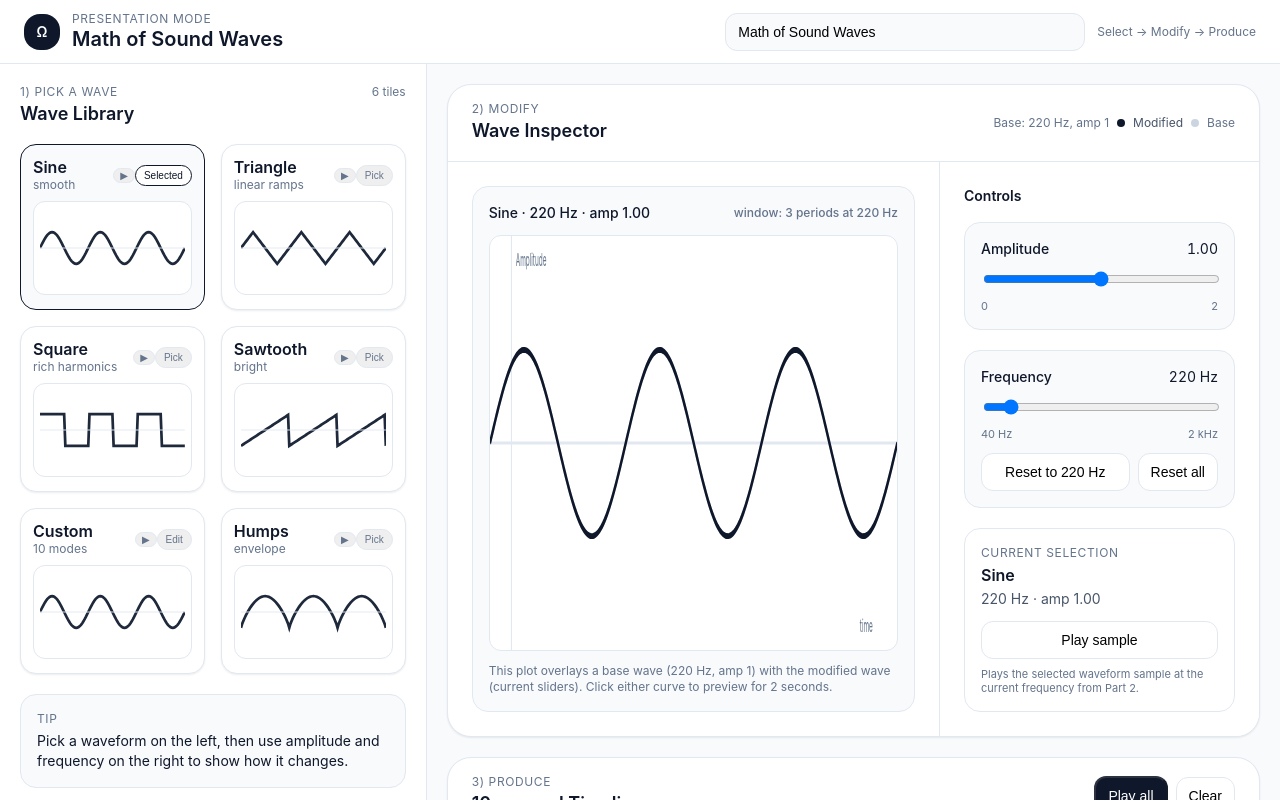
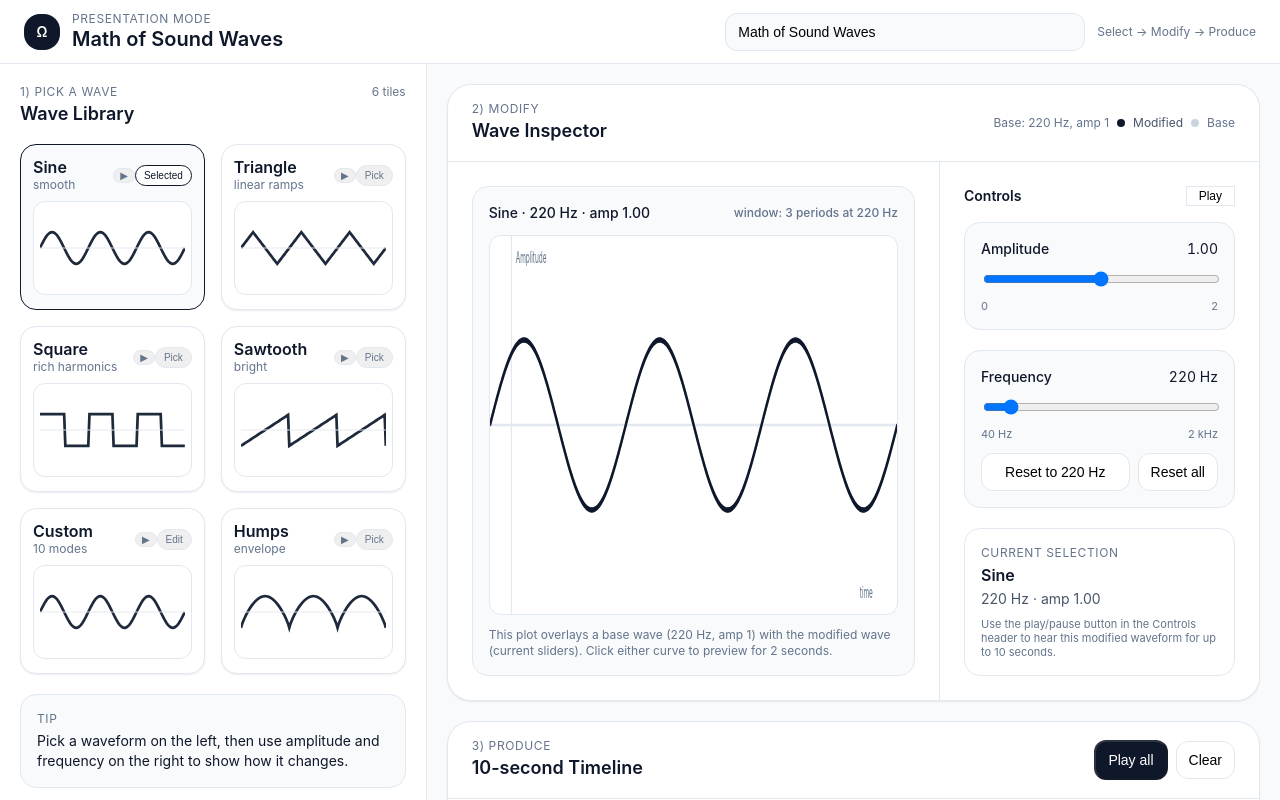
Before and after one commit to guraltsev/make_your_own_tune, a React (Vite) app: page / in a window 1280 px wide. Shown: the top 800 px of the page. Built offline with nearby package versions, Linux system fonts and the light colour scheme.

Commit message:
Add applet 2 play/pause control for 10-second preview

```diff
--- a/src/App.tsx
+++ b/src/App.tsx
@@ -547,7 +547,7 @@ export default function SoundWavesPresentationMockup() {
 
     const ctx = await ensureSynthNode();
     const g = masterGainRef.current;
-    const sampleParams = { freqHz, amp: 1.0, waveType, customModes };
+    const sampleParams = { freqHz, amp, waveType, customModes };
 
     if (g) {
       const now = ctx.currentTime;
@@ -560,7 +560,11 @@ export default function SoundWavesPresentationMockup() {
     }
 
     setPlaying("inspectorSample");
-  }, [customModes, ensureSynthNode, freqHz, playing, postParamsNow, stopPlayback, waveType]);
+
+    stopTimerRef.current = window.setTimeout(() => {
+      stopPlayback();
+    }, 10_000);
+  }, [amp, customModes, ensureSynthNode, freqHz, playing, postParamsNow, stopPlayback, waveType]);
 
   const playWaveTilePreview = useCallback(
     async (type: WaveType) => {
@@ -1025,7 +1029,16 @@ export default function SoundWavesPresentationMockup() {
 
                 {/* Sliders */}
                 <div className="w-[320px] border-l p-6 bg-white">
-                  <div className="text-sm font-semibold">Controls</div>
+                  <div className="flex items-center justify-between gap-2">
+                    <div className="text-sm font-semibold">Controls</div>
+                    <button
+                      type="button"
+                      onClick={playInspectorSample}
+                      className="rounded-lg border bg-white px-3 py-1.5 text-xs font-medium hover:bg-slate-50"
+                    >
+                      {playing === "inspectorSample" ? "Pause" : "Play"}
+                    </button>
+                  </div>
 
                   <div className="mt-4 space-y-5">
                     <div className="rounded-2xl border bg-slate-50 p-4">
@@ -1091,15 +1104,8 @@ export default function SoundWavesPresentationMockup() {
                         {WAVE_TILES.find((w) => w.type === waveType)?.name ?? waveType}
                       </div>
                       <div className="mt-1 text-sm text-slate-600">{formatHz(freqHz)} · amp {amp.toFixed(2)}</div>
-                      <button
-                        type="button"
-                        onClick={playInspectorSample}
-                        className="mt-3 w-full rounded-xl border bg-white px-3 py-2 text-sm font-medium hover:bg-slate-50"
-                      >
-                        {playing === "inspectorSample" ? "Stop sample" : "Play sample"}
-                      </button>
                       <div className="mt-2 text-[11px] text-slate-500">
-                        Plays the selected waveform sample at the current frequency from Part 2.
+                        Use the play/pause button in the Controls header to hear this modified waveform for up to 10 seconds.
                       </div>
                     </div>
                   </div>
```
